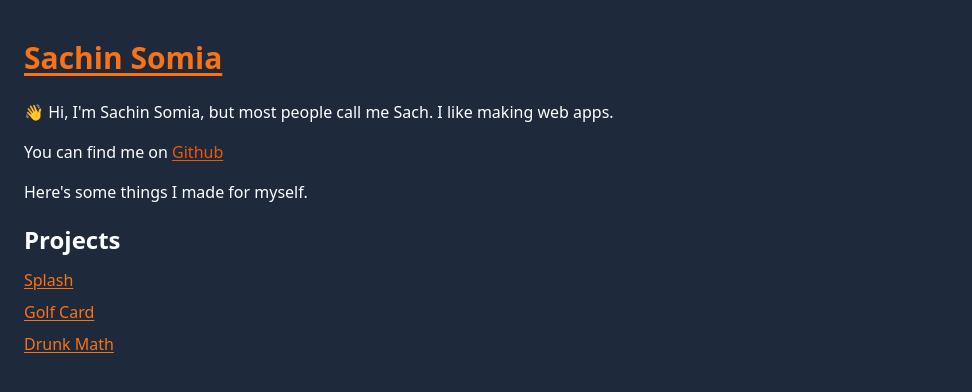
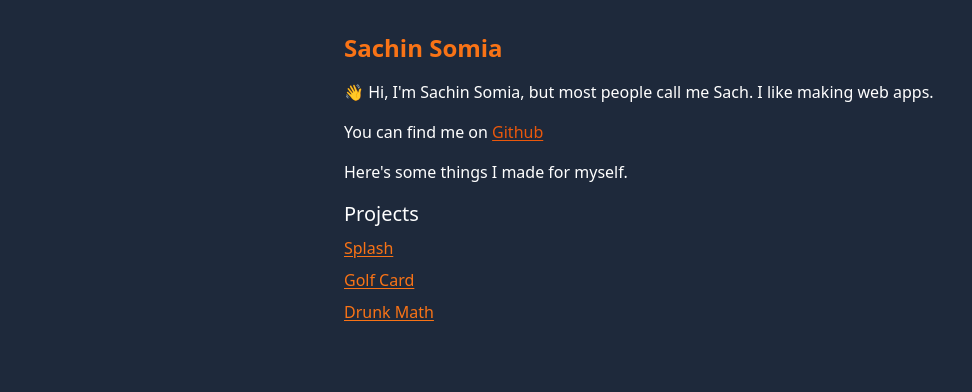
Before and after one commit to mrsomia/sach-io, a SvelteKit app: page / in a window 1280 px wide. Shown: the top 392 px of the page, without its empty margins (0-972 px from the left). Built offline with nearby package versions, Linux system fonts and the light colour scheme.

Commit message:
styles: Updates page layout

```diff
--- a/src/routes/+layout.svelte
+++ b/src/routes/+layout.svelte
@@ -2,4 +2,7 @@
 	import '../app.css';
 </script>
 
+<div class="w-100 bg-slate-800 min-h-screen">
 <slot />
+
+</div>
--- a/src/routes/+page.svelte
+++ b/src/routes/+page.svelte
@@ -14,12 +14,12 @@
 			name: 'Drunk Math',
 			link: 'https://drunk-math.vercel.app/',
 			github: 'https://github.com/mrsomia/drunk-math'
-		},
+		}
 	];
 </script>
 
-<main class="container px-6 py-6 bg-slate-800 text-white h-screen">
-	<h1 class="text-3xl font-bold py-4 text-orange-500 underline underline-offset-4">Sachin Somia</h1>
+<main class="px-6 py-6 mx-auto sm:max-w-screen-sm text-white">
+	<h1 class="text-2xl font-semibold py-2 text-orange-500">Sachin Somia</h1>
 	<p class="py-2">👋 Hi, I'm Sachin Somia, but most people call me Sach. I like making web apps.</p>
 	<p class="py-2">
 		You can find me on <a
@@ -28,7 +28,7 @@
 		>
 	</p>
 	<p class="py-2">Here's some things I made for myself.</p>
-	<h2 class="text-2xl py-3 font-semibold">Projects</h2>
+	<h2 class="text-xl py-2 font-medium">Projects</h2>
 	<ul class="space-y-2">
 		{#each projectLinks as link}
 			<li class="">
```
